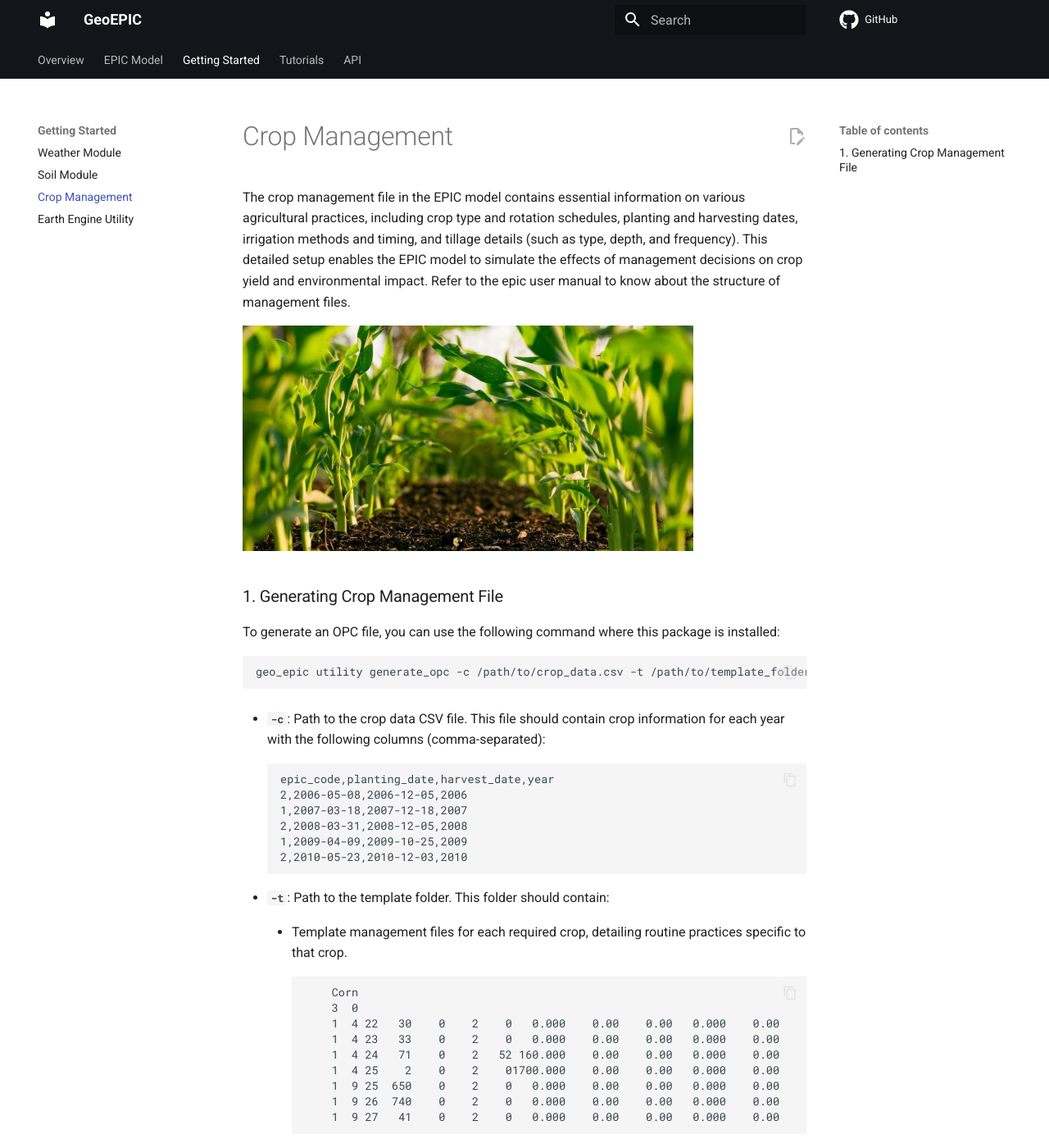
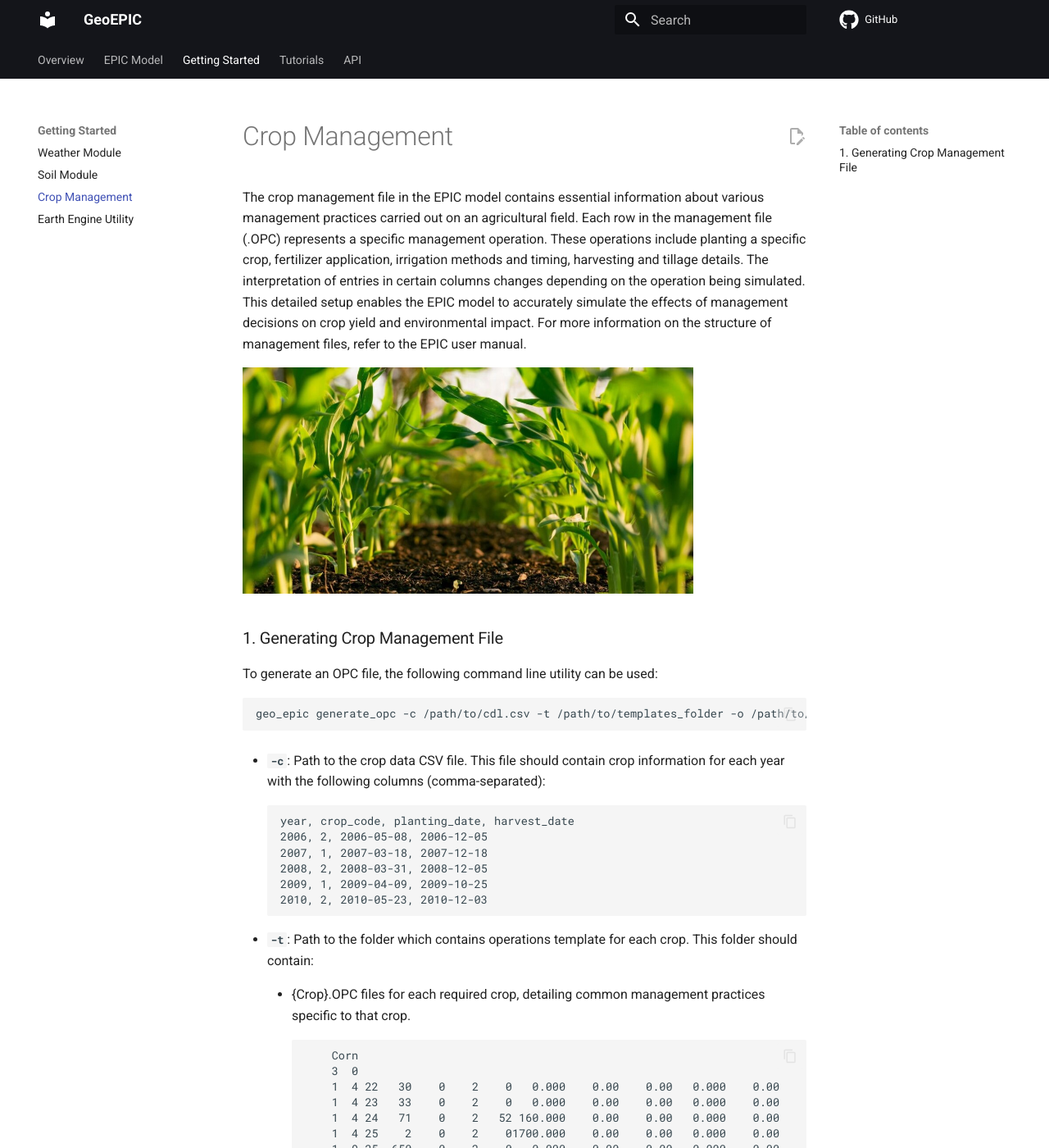
Before and after one commit to smarsGroup/geo_epic_win, an MkDocs documentation site: the page built from docs/pages/OPC.md, in a window 1280 px wide and 1400 px high. Shown: the whole window at 82% size. Built offline with MkDocs 1.6.1 and Material for MkDocs 9.7.7, drawn with Linux system fonts in a browser that asks for light colours; comment, search, counter and statistics services are not loaded; some of the changed text lies outside the part shown.

Commit message:
opc generation

````diff
--- a/docs/pages/OPC.md
+++ b/docs/pages/OPC.md
@@ -1,31 +1,33 @@
 <!-- ## Agricultural Management  -->
 
-The crop management file in the EPIC model contains essential information on various agricultural practices, including crop type and rotation schedules, planting and harvesting dates, irrigation methods and timing, and tillage details (such as type, depth, and frequency). This detailed setup enables the EPIC model to simulate the effects of management decisions on crop yield and environmental impact. Refer to the epic user manual to know about the structure of management files.
+
+The crop management file in the EPIC model contains essential information about various management practices carried out on an agricultural field. Each row in the management file (.OPC) represents a specific management operation. These operations include planting a specific crop,  fertilizer application, irrigation methods and timing, harvesting and tillage details. The interpretation of entries in certain columns changes depending on the operation being simulated. This detailed setup enables the EPIC model to accurately simulate the effects of management decisions on crop yield and environmental impact. For more information on the structure of management files, refer to the EPIC user manual.
+
 
 <img src="../assets/opc.jpg" alt="OPC" width="80%"/>
 
 ### 1. Generating Crop Management File
 
-To generate an OPC file, you can use the following command where this package is installed:
+To generate an OPC file, the following command line utility can be used:
 
 ```bash
-geo_epic utility generate_opc -c /path/to/crop_data.csv -t /path/to/template_folder -o /path/to/output.OPC
+geo_epic generate_opc -c /path/to/cdl.csv -t /path/to/templates_folder -o /path/to/output.OPC
 ```
 
  - **`-c`**: Path to the crop data CSV file. This file should contain crop information for each year with the following columns (comma-separated):
 
 
     ```
-    epic_code,planting_date,harvest_date,year
-    2,2006-05-08,2006-12-05,2006
-    1,2007-03-18,2007-12-18,2007
-    2,2008-03-31,2008-12-05,2008
-    1,2009-04-09,2009-10-25,2009
-    2,2010-05-23,2010-12-03,2010
+    year, crop_code, planting_date, harvest_date
+    2006, 2, 2006-05-08, 2006-12-05
+    2007, 1, 2007-03-18, 2007-12-18
+    2008, 2, 2008-03-31, 2008-12-05
+    2009, 1, 2009-04-09, 2009-10-25
+    2010, 2, 2010-05-23, 2010-12-03
     ```
 
- - **`-t`**: Path to the template folder. This folder should contain:
-    - Template management files for each required crop, detailing routine practices specific to that crop.
+ - **`-t`**: Path to the folder which contains operations template for each crop. This folder should contain:
+    - {Crop}.OPC files for each required crop, detailing common management practices specific to that crop.
 
         ```
             Corn
@@ -39,19 +41,19 @@
             1  9 27   41    0    2    0   0.000    0.00    0.00   0.000    0.00    0.00    0.00    0.00
         ```
 
-    - A MAPPING file that provides mapping from epic_code to template_name for each crop.
+    - A MAPPING file that provides mapping from crop_code to template_name for each crop.
 
         ```
-            epic_code,template_code
+            crop_code,template_code
+            1,SOYB
             2,CORN
+            3,GRSG
             4,COTS
             18,RICE
-            3,GRSG
-            1,SOYB
         ```
 
-    - In the EPIC model, the management file is generated by adjusting all dates of crop practices (such as fertilization, irrigation, and tillage) to be relative to the specified planting and harvest dates for each crop. This means that each practice date in the template management file should be set as a relative interval (e.g., a certain number of days before or after planting or harvest).
+    - The management file is generated by adjusting all operations relative to the specified planting and harvest dates in the cdl.csv. If plating date and harvest are not provided, The output files will contain the dates used in the crop template file.
 
     **Note**: If you create a workspace, you can see a sample template folder under the opc directory.
 
- - **`-o`**: Path where the output crop management file will be stored.
+ - **`-o`**: Path where the output crop management file will be saved.
````
